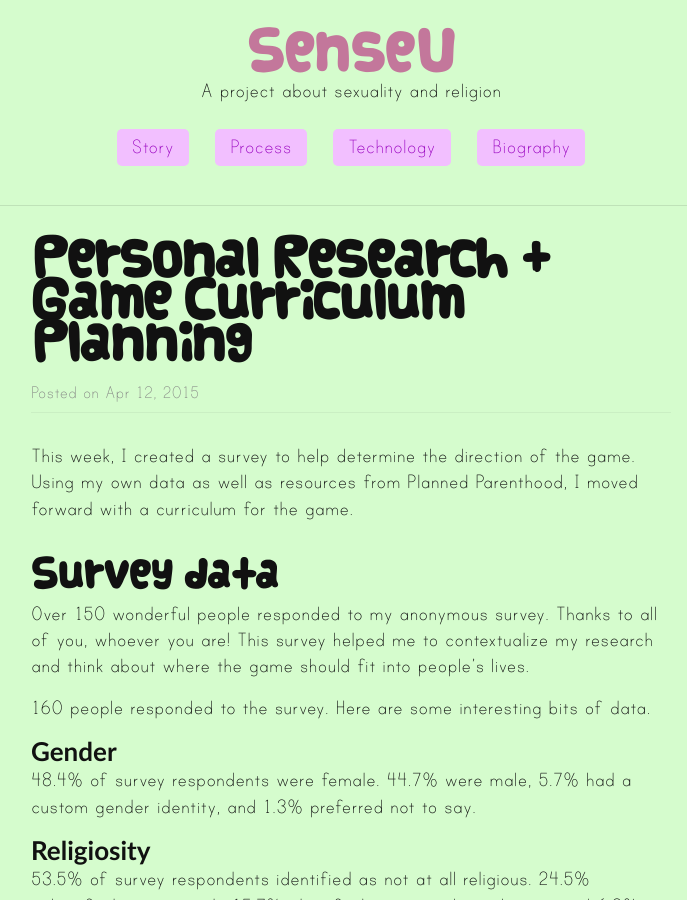
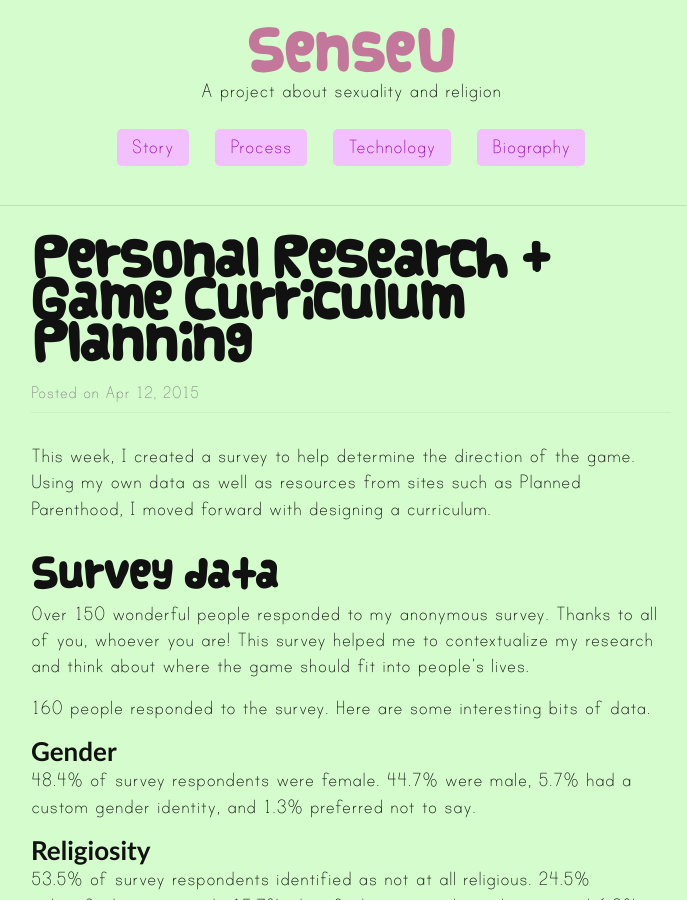
Before and after one commit to cattsmall/thesis-website, a Jekyll site: the page built from _posts/2015-04-12-game-curriculum-planning.md, in a window 1280 px wide and 900 px high. Shown: the whole window, without its empty margins (289-976 px from the left). Built offline with Jekyll 4.4.1, drawn with Linux system fonts in a browser that asks for light colours; some web fonts are replaced.

Commit message:
blog post correction

```diff
--- a/_posts/2015-04-12-game-curriculum-planning.md
+++ b/_posts/2015-04-12-game-curriculum-planning.md
@@ -5,7 +5,7 @@ date:   2015-04-12 20:16:00
 categories: process
 ---
 
-This week, I created a survey to help determine the direction of the game. Using my own data as well as resources from Planned Parenthood, I moved forward with a curriculum for the game.
+This week, I created a survey to help determine the direction of the game. Using my own data as well as resources from sites such as Planned Parenthood, I moved forward with designing a curriculum.
 
 ##Survey data
 Over 150 wonderful people responded to my anonymous survey. Thanks to all of you, whoever you are! This survey helped me to contextualize my research and think about where the game should fit into people's lives.
```
